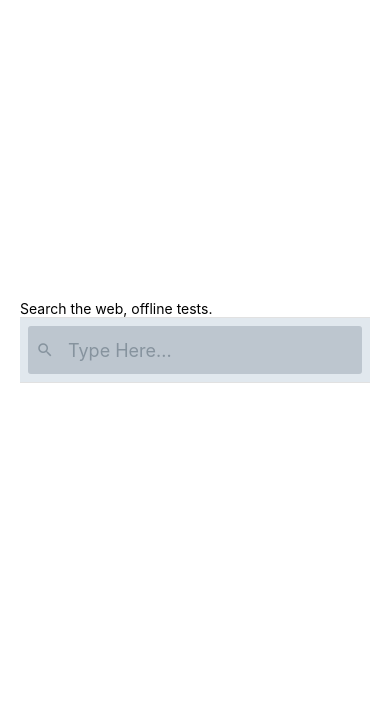
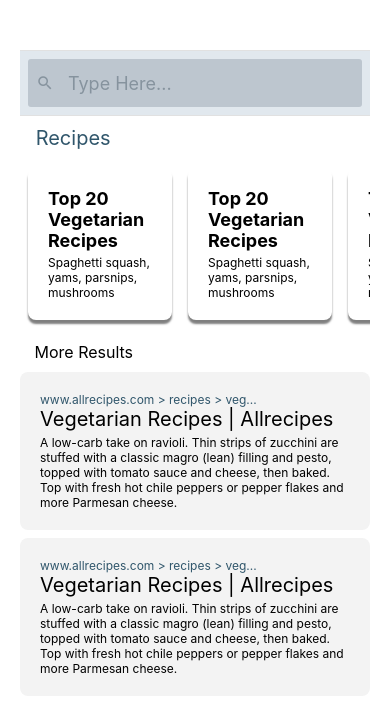
Before and after one commit to Matthew-Chiang/Offline, a React Native app in the folder client/: screen / in a window 390 px wide. Shown: the top 712 px of the page. Built offline with nearby package versions, Linux system fonts and the light colour scheme.

Commit message:
components and search results page

```diff
--- a/client/App.js
+++ b/client/App.js
@@ -1,12 +1,12 @@
 import { StatusBar } from 'expo-status-bar';
 import React from 'react';
 import { StyleSheet, Text, View } from 'react-native';
-import Home from './pages/Home'
+import SearchResults from './pages/SearchResults'
 
 export default function App() {
   return (
     <View>
-      <Home/>
+      <SearchResults/>
       {/* <Text>test</Text> */}
     </View>
 
--- /dev/null
+++ b/client/components/MediumCard.jsx
@@ -0,0 +1,65 @@
+import React from 'react'
+
+import { Text, View , StyleSheet} from 'react-native';
+
+
+export default class MediumCard extends React.Component{
+    render () {
+        return (
+        <View style={styles.containerMed}>
+            <Text style={styles.heading2}>Top 20 Vegetarian Recipes </Text>
+            <Text style={styles.body}>Spaghetti squash, yams, parsnips, mushrooms </Text>
+        </View>
+        )
+    };
+}
+
+const styles = StyleSheet.create({
+  container: {
+    backgroundColor: '#F3F3F3',
+    borderRadius: 8,
+    // alignItems: 'center',
+    // justifyContent: 'center',
+    // padding: '20',
+    // textAlign: 'center',
+    padding: 20,
+    marginBottom: 8,
+
+
+  },
+
+  containerMed: {
+    backgroundColor: '#fff',
+    borderRadius: 8,
+    // alignItems: 'center',
+    // justifyContent: 'center',
+    // padding: '20',
+    // textAlign: 'center',
+    padding: 20,
+    marginTop: 8,
+    marginRight: 8,
+    marginLeft: 8,
+    marginBottom: 12,
+    width: 144,
+    shadowColor: '#000',
+    shadowOffset: { width: 0, height: 4 },
+    shadowOpacity: 0.5,
+    shadowRadius: 2,
+    elevation: 8,
+  },
+
+  heading2:{
+    fontSize: 18,
+    fontWeight: "bold"
+  },
+
+  body:{
+    marginTop: 4,
+    fontSize: 12,
+  },
+
+  link: {
+    fontSize: 12,
+    color: '#30566B',
+  },
+});
--- /dev/null
+++ b/client/components/SearchResultsCard.jsx
@@ -0,0 +1,45 @@
+import React from 'react'
+
+import { Text, View , StyleSheet} from 'react-native';
+
+
+export default class SearchResultsCard extends React.Component{
+    render () {
+        return (
+        <View style={styles.container}>
+            <Text style={styles.link}>www.allrecipes.com > recipes > veg... </Text>
+            <Text style={styles.heading}>Vegetarian Recipes | Allrecipes </Text>
+            <Text style={styles.body}>A low-carb take on ravioli. Thin strips of zucchini are stuffed with a classic magro (lean) filling and pesto, topped with tomato sauce and cheese, then baked. Top with fresh hot chile peppers or pepper flakes and more Parmesan cheese. </Text>
+        </View>
+        )
+    };
+}
+
+const styles = StyleSheet.create({
+  container: {
+    backgroundColor: '#F3F3F3',
+    borderRadius: 8,
+    // alignItems: 'center',
+    // justifyContent: 'center',
+    // padding: '20',
+    // textAlign: 'center',
+    padding: 20,
+    marginBottom: 8,
+
+
+  },
+
+  heading:{
+    fontSize: 20,
+  },
+
+  body:{
+    marginTop: 4,
+    fontSize: 12,
+  },
+
+  link: {
+    fontSize: 12,
+    color: '#30566B',
+  },
+});
--- /dev/null
+++ b/client/css/searchresults.css
@@ -0,0 +1,3 @@
+.heading {
+    font-size:20px;
+}
--- a/client/package.json
+++ b/client/package.json
@@ -14,6 +14,7 @@
     "react-dom": "16.13.1",
     "react-native": "https://github.com/expo/react-native/archive/sdk-40.0.1.tar.gz",
     "react-native-elements": "^3.1.0",
+    "react-native-snap-carousel": "^3.9.1",
     "react-native-web": "~0.13.12"
   },
   "devDependencies": {
--- a/client/pages/Home.js
+++ b/client/pages/Home.js
@@ -1,23 +1,24 @@
+import SearchResultsCard from '../components/SearchResultsCard';
 import { StatusBar } from 'expo-status-bar';
 import React from 'react';
 import { StyleSheet, Text, View } from 'react-native';
 import CustomSearchBar from '../components/SearchBar';
 
-export default function App() {
+export default function Home() {
   return (
-    <View style={styles.container}>
-      <Text>Search the web, offline tests.</Text>
-      {/* <StatusBar style="auto" /> */}
-      <CustomSearchBar/>
-
+    <View style={styles.main}>
+      <View style={styles.searchResults}>
+      <SearchResultsCard/>
+      <SearchResultsCard/>
+      </View>
     </View>
   );
 }
 
 const styles = StyleSheet.create({
-  container: {
-    flex: 1,
-    // backgroundColor: '#fff',
+  main: {
+    //flex: 1,
+    backgroundColor: '#000',
     // alignItems: 'center',
     // justifyContent: 'center',
     // padding: '20',
@@ -26,4 +27,6 @@ const styles = StyleSheet.create({
     paddingRight: 20,
     paddingTop: 300
   },
+
+
 });
--- /dev/null
+++ b/client/pages/SearchResults.js
@@ -0,0 +1,85 @@
+import SearchResultsCard from '../components/SearchResultsCard';
+import MediumCard from '../components/MediumCard';
+import { StatusBar } from 'expo-status-bar';
+import React from 'react';
+import { StyleSheet, Text, View, ScrollView, Dimensions } from 'react-native';
+import CustomSearchBar from '../components/SearchBar';
+
+const { width } = Dimensions.get('window');
+
+
+
+export default function SearchResults() {
+
+
+  return (
+    <ScrollView style={styles.scrollView}>
+    <View style={styles.main}>
+      <CustomSearchBar/>
+      <View style={styles.textContainer}>
+        <Text style={styles.heading}> Recipes </Text>
+      </View>
+
+      <ScrollView
+        style={styles.horCarousel}
+        showsHorizontalScrollIndicator={false}
+        //pagingEnabled={true}
+        horizontal= {true}
+        decelerationRate={0}
+
+        snapToAlignment={"center"}
+        contentInset={{
+          top: 30,
+          left: 30,
+          bottom: 30,
+          right: 30,
+        }}>
+        <MediumCard/>
+        <MediumCard/>
+        <MediumCard/>
+        <MediumCard/>
+      </ScrollView>
+
+      <View style={styles.textContainer}>
+        <Text style={styles.heading2}> More Results </Text>
+      </View>
+      <View style={styles.searchResults}>
+        <SearchResultsCard/>
+        <SearchResultsCard/>
+      </View>
+    </View>
+    </ScrollView>
+  );
+}
+
+const styles = StyleSheet.create({
+  main: {
+    //flex: 1,
+    backgroundColor: 'white',
+    // alignItems: 'center',
+    // justifyContent: 'center',
+    // padding: '20',
+    // textAlign: 'center',
+    paddingLeft: 20,
+    paddingRight: 20,
+    paddingTop: 50
+  },
+
+  heading:{
+    fontSize: 20,
+    color: '#30566B'
+  },
+
+  heading2:{
+    fontSize: 16,
+  },
+
+  textContainer: {
+    padding: 10,
+  },
+
+  horCarousel: {
+
+  },
+
+});
```
Also changed, not shown: 1 other file (tests, documents, lock files or other folders).
